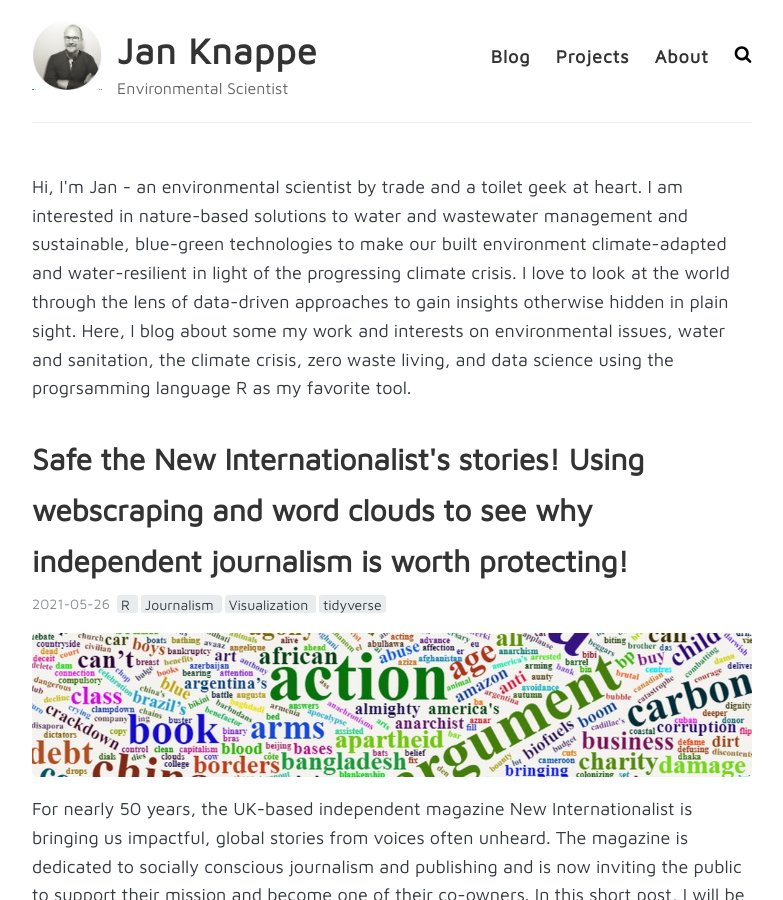
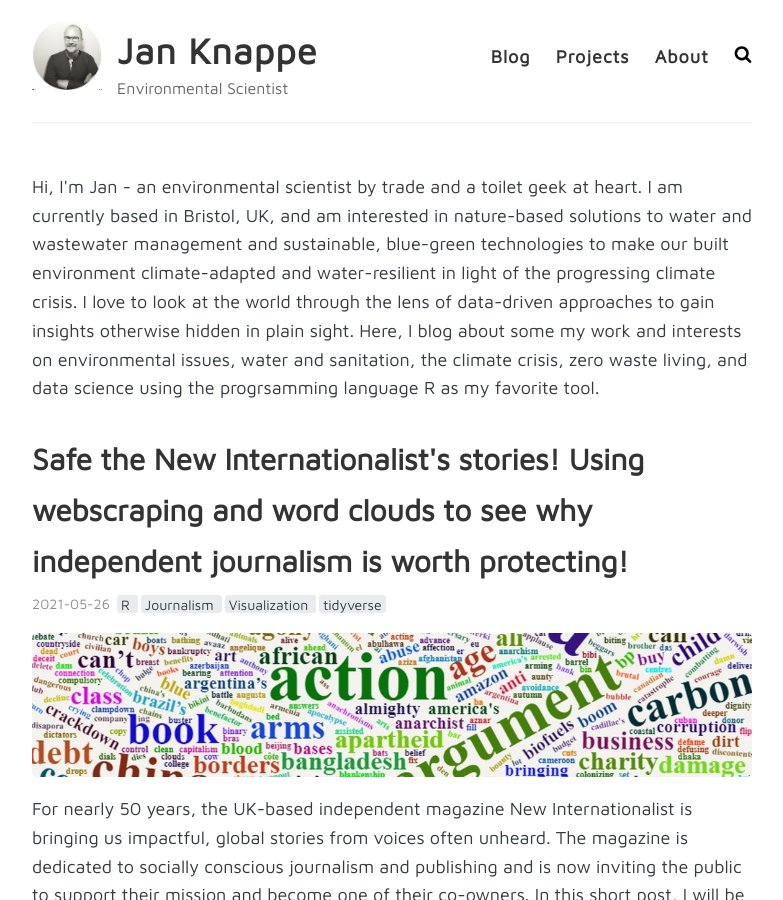
Before and after one commit to jknappe/jknappe.github.io, a Jekyll site: the page built from index.html, in a window 1280 px wide and 900 px high. Shown: the whole window, without its empty margins (248-1031 px from the left). Built offline with Jekyll 4.4.1, drawn with Linux system fonts in a browser that asks for light colours; the list of posts is cut into pages by our own code.

Commit message:
Update index.html

```diff
--- a/index.html
+++ b/index.html
@@ -2,7 +2,7 @@
 layout: default
 ---
 
-Hi, I'm Jan - an environmental scientist by trade and a toilet geek at heart. I am interested in nature-based solutions to water and wastewater management and sustainable, blue-green technologies to make our built environment climate-adapted and water-resilient in light of the progressing climate crisis. I love to look at the world through the lens of data-driven approaches to gain insights otherwise hidden in plain sight. Here, I blog about some my work and interests on environmental issues, water and sanitation, the climate crisis, zero waste living, and data science using the progrsamming language R as my favorite tool.
+Hi, I'm Jan - an environmental scientist by trade and a toilet geek at heart. I am currently based in Bristol, UK, and am interested in nature-based solutions to water and wastewater management and sustainable, blue-green technologies to make our built environment climate-adapted and water-resilient in light of the progressing climate crisis. I love to look at the world through the lens of data-driven approaches to gain insights otherwise hidden in plain sight. Here, I blog about some my work and interests on environmental issues, water and sanitation, the climate crisis, zero waste living, and data science using the progrsamming language R as my favorite tool.
 
 {% if site.posts.size == 0 %}
   <h2>No post found</h2>
```
